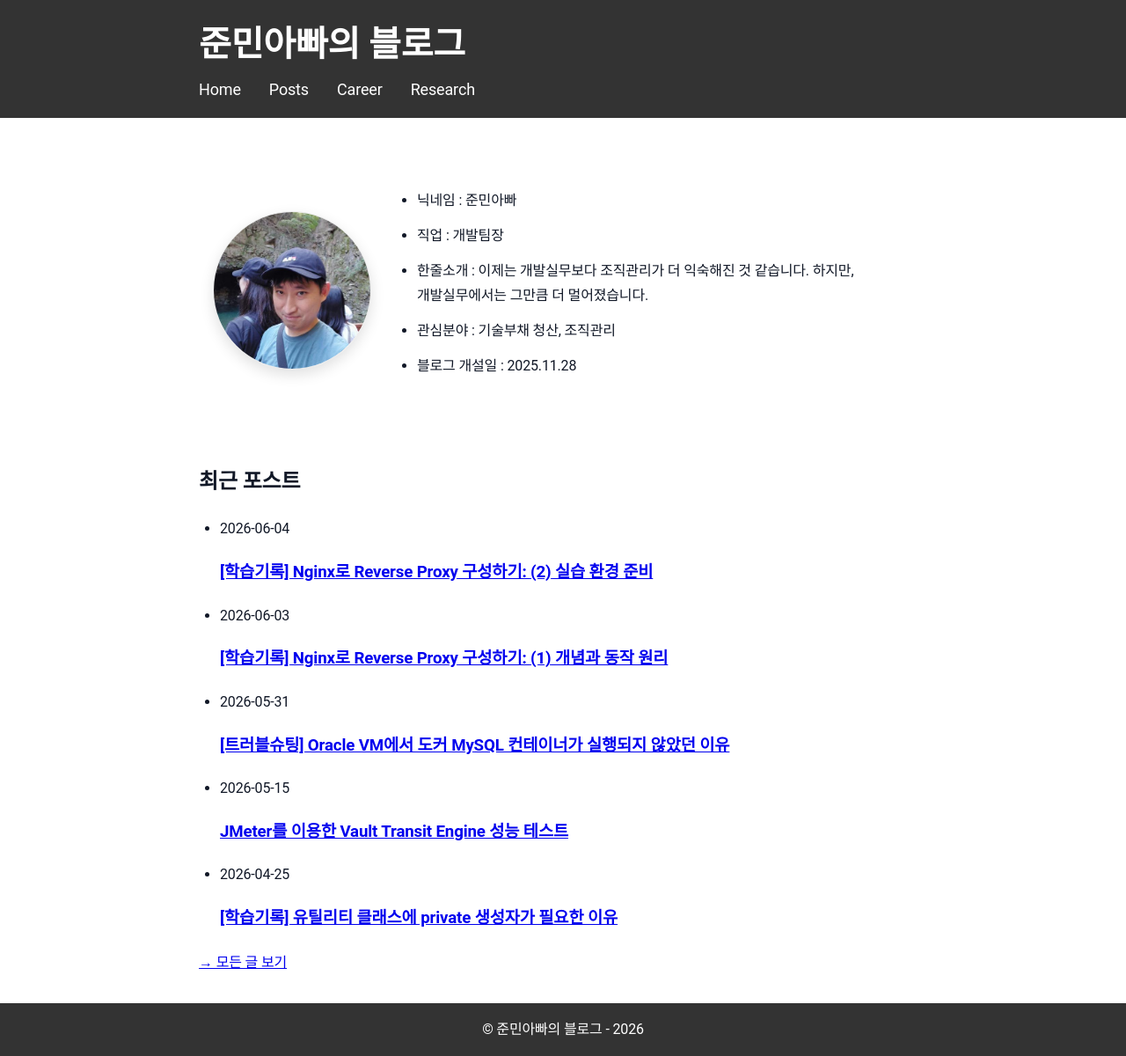
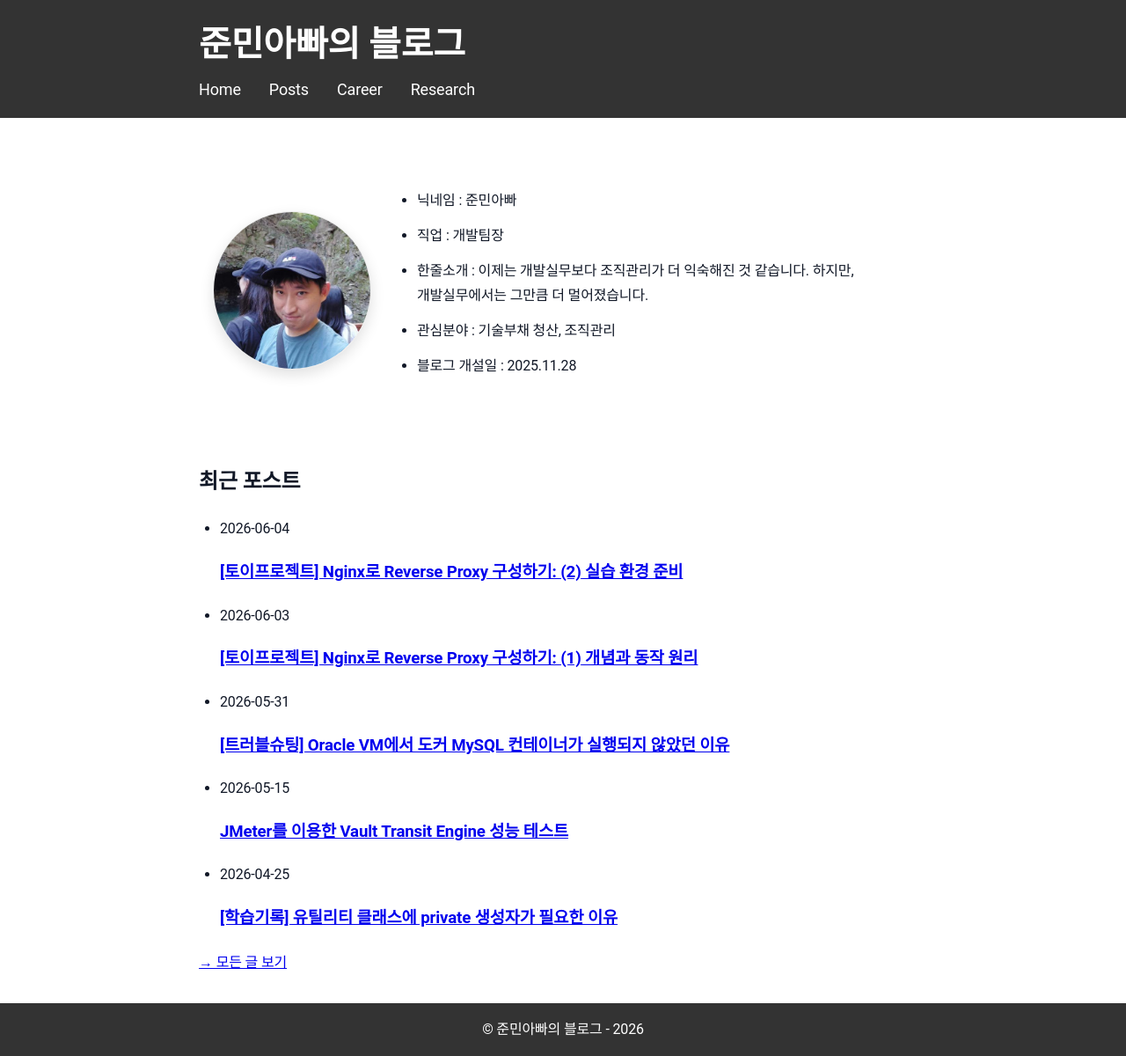
Before and after one commit to sanghoon-lee/sanghoon-lee.github.io, a Jekyll site: the page built from index.md, in a window 1280 px wide. Shown: the whole page at 88% size. Built offline with Jekyll 4.4.1, drawn with Linux system fonts in a browser that asks for light colours.

Commit message:
RP 포스팅 카테고리 변경

```diff
--- a/_posts/2026-06-03-nginx-rp.md
+++ b/_posts/2026-06-03-nginx-rp.md
@@ -1,10 +1,10 @@
 ---
 layout: post
-title: "[학습기록] Nginx로 Reverse Proxy 구성하기: (1) 개념과 동작 원리"
+title: "[토이프로젝트] Nginx로 Reverse Proxy 구성하기: (1) 개념과 동작 원리"
 date: 2026-06-03
 description: Nginx로 RP 서버를 구성하기에 앞서 RP 서버의 개념과 동작 원리를 정리해서 작성한 포스팅입니다.
 image: /assets/images/nginx.jpg
-categories: 학습기록
+categories: 토이프로젝트
 ---
 
 <img class="book-image" src="/assets/images/webhacking.jpg" alt="웹 해킹 바이블">
@@ -212,8 +212,8 @@ HAProxy는 고성능 로드밸런싱에 특화된 솔루션입니다.
 
 ## 5. 포스팅 시리즈
 
-* [학습기록] NginX로 Reverse Proxy 구성하기: (1) 개념과 동작 원리
-* [[학습기록] NginX로 Reverse Proxy 구성하기: (2) 실습 환경 준비](https://sanghoon-lee.github.io/2026/06/04/nginx-rp2/)
+* [토이프로젝트] NginX로 Reverse Proxy 구성하기: (1) 개념과 동작 원리
+* [[토이프로젝트] NginX로 Reverse Proxy 구성하기: (2) 실습 환경 준비](https://sanghoon-lee.github.io/2026/06/04/nginx-rp2/)
 
 ---
 
--- a/_posts/2026-06-04-nginx-rp2.md
+++ b/_posts/2026-06-04-nginx-rp2.md
@@ -1,10 +1,10 @@
 ---
 layout: post
-title: "[학습기록] Nginx로 Reverse Proxy 구성하기: (2) 실습 환경 준비"
+title: "[토이프로젝트] Nginx로 Reverse Proxy 구성하기: (2) 실습 환경 준비"
 date: 2026-06-04
 description: Nginx로 Reverse Proxy 서버를 구성하기 위한 실습 환경 준비 과정을 정리한 포스팅입니다.
 image: /assets/images/nginx.jpg
-categories: 학습기록
+categories: 토이프로젝트
 ---
 
 실습은 Oracle VM으로 생성한 가상머신 환경에서 진행했습니다.
@@ -399,8 +399,14 @@ SERVER_NAME 환경변수로 설정한 api-01 값이 정상적으로 반환되는
 
 ## 4. 포스팅 시리즈
 
-* [[학습기록] NginX로 Reverse Proxy 구성하기: (1) 개념과 동작 원리](https://sanghoon-lee.github.io/2026/06/03/nginx-rp/)
-* [학습기록] NginX로 Reverse Proxy 구성하기: (2) 실습 환경 준비
+* [[토이프로젝트] NginX로 Reverse Proxy 구성하기: (1) 개념과 동작 원리](https://sanghoon-lee.github.io/2026/06/03/nginx-rp/)
+* [토이프로젝트] NginX로 Reverse Proxy 구성하기: (2) 실습 환경 준비
+
+---
+
+## 5. 소스 코드
+
+* 애플리케이션 서버 - [https://github.com/sanghoon-lee/simple-api.git](https://github.com/sanghoon-lee/simple-api.git)
 
 ---
 
```
